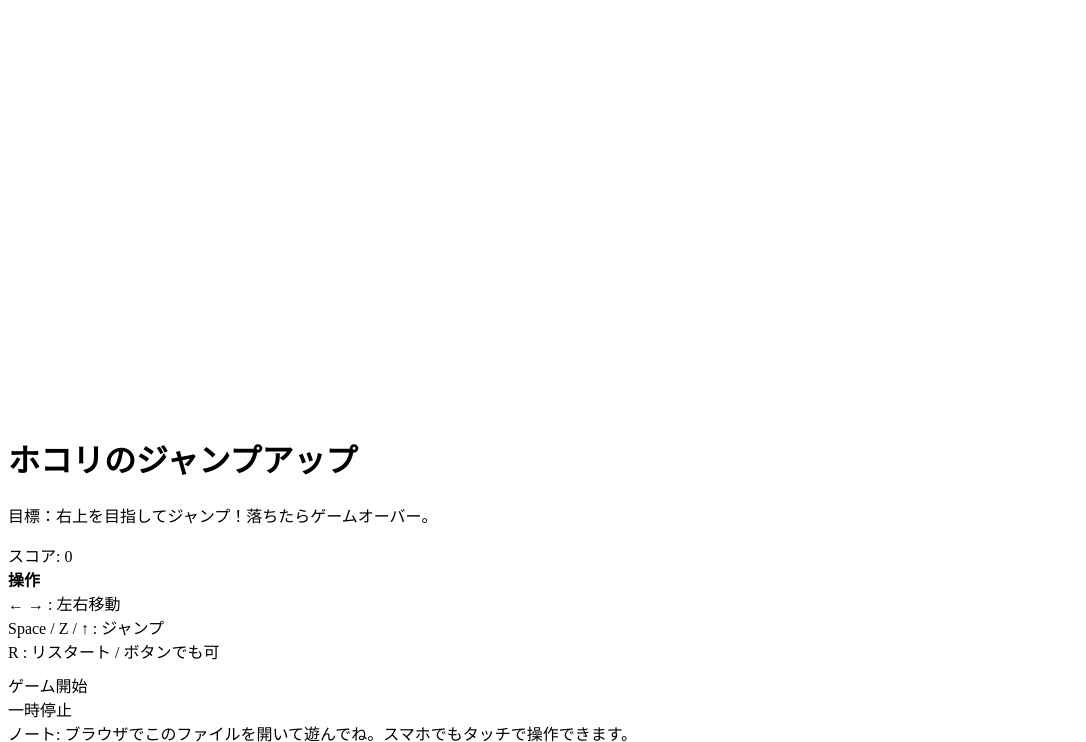
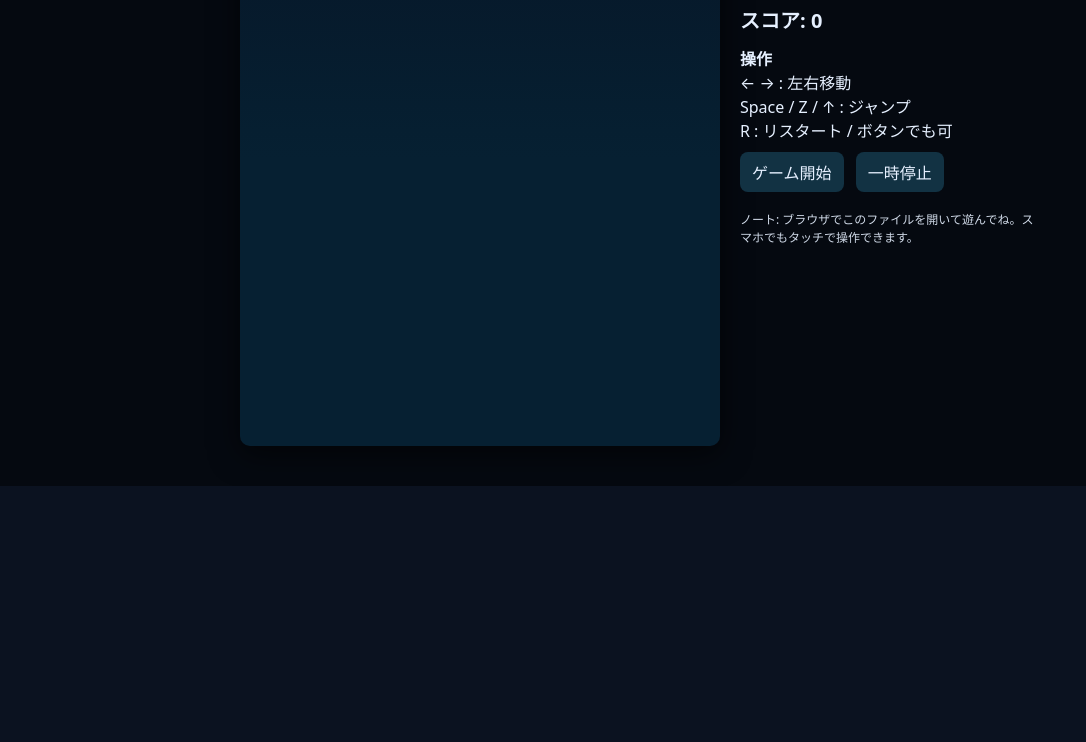
Before and after one commit to hokorinihoko/aburaage.jumpgame, a plain HTML site: page jump.html in a window 1280 px wide. Shown: the part 314-1056 px from the top of the page, without its empty margins (0-1086 px from the left). After the commit the page ends 800 px from the top, so only its background shows below. Drawn offline with Linux system fonts and the light colour scheme.

Commit message:
Update jump.html

```diff
--- a/jump.html
+++ b/jump.html
@@ -1,7 +1,15 @@
+<!DOCTYPE html>
+<html lang="ja">
+<head>
+  <meta charset="utf-8" />
+  <meta name="viewport" content="width=device-width,initial-scale=1" />
+  <title>ホコリのジャンプアップ</title>
+  <link rel="stylesheet" href="jump.css">
+</head>
+<body>
   <div class="wrap">
     <canvas id="game" width="480" height="720"></canvas>
 
-  <!-- 外側暗くするオーバーレイ -->
     <div class="darkOutside"></div>
 
     <div class="ui">
@@ -18,7 +26,9 @@
         <div class="btn" id="startBtn">ゲーム開始</div>
         <div class="btn" id="pauseBtn">一時停止</div>
       </div>
-    <div class="footer">ノート: ブラウザでこのファイルを開いて遊んでね。スマホでもタッチで操作できます。</div>
+      <div class="footer">
+        ノート: ブラウザでこのファイルを開いて遊んでね。スマホでもタッチで操作できます。
+      </div>
     </div>
 
     <div id="gameOverOverlay">
@@ -28,3 +38,6 @@
       <div class="btn" id="resetBtn">リセット</div>
     </div>
   </div>
+  <script src="jump.js"></script>
+</body>
+</html>
```
Lines whose indentation alone changed are shown as unchanged.
